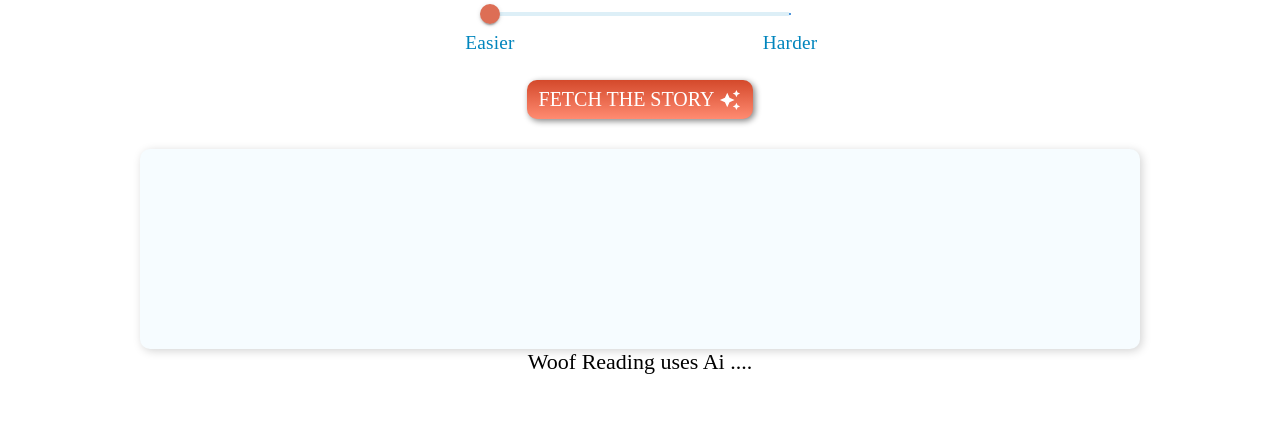
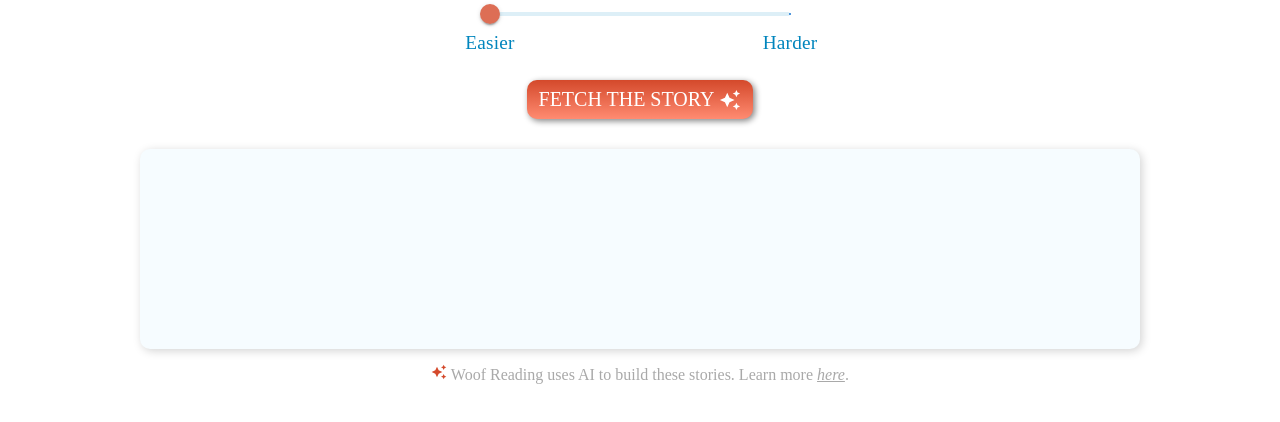
Before and after one commit to tedschu/WoofReading, a React app in the folder client/: page / in a window 1280 px wide. Shown: the part 218-640 px from the top of the page. Built offline with nearby package versions, Linux system fonts and the light colour scheme; no server answers; sample sign-in values are in the browser's storage; the HTML template or start-up script is replaced by a standard one.

Commit message:
updating style and disclaimer

```diff
--- a/client/src/components/GamePlay.jsx
+++ b/client/src/components/GamePlay.jsx
@@ -8,6 +8,8 @@ import AutoAwesomeIcon from "@mui/icons-material/AutoAwesome";
 import CircularColor from "./CircularColor";
 import PositionedPopper from "./PositionedPopper";
 import AutoStoriesIcon from "@mui/icons-material/AutoStories";
+import { Link } from "react-router-dom";
+import { useNavigate } from "react-router-dom";
 
 function GamePlay({
   sliderValue,
@@ -401,6 +403,7 @@ function GamePlay({
                     type="text"
                     placeholder="Your answer..."
                     name="answer_1"
+                    autoComplete="off"
                     value={storyResponseData.answer_1}
                     onChange={setFormValues}
                   />
@@ -426,6 +429,7 @@ function GamePlay({
                     type="text"
                     placeholder="Your answer..."
                     name="answer_2"
+                    autoComplete="off"
                     value={storyResponseData.answer_2}
                     onChange={setFormValues}
                   />
@@ -451,6 +455,7 @@ function GamePlay({
                     type="text"
                     placeholder="Your answer..."
                     name="answer_3"
+                    autoComplete="off"
                     value={storyResponseData.answer_3}
                     onChange={setFormValues}
                   />
@@ -491,7 +496,17 @@ function GamePlay({
           )}
           {errorText && <h3 style={{ color: "red" }}>{errorText}</h3>}
         </div>
-        Woof Reading uses Ai ....
+        <p className="ai-disclaimer">
+          {" "}
+          <AutoAwesomeIcon
+            style={{ fontSize: "16px", color: "#d4492b" }}
+          />{" "}
+          Woof Reading uses AI to build these stories. Learn more{" "}
+          <Link to={"/About"} className="ai-link">
+            here
+          </Link>
+          .
+        </p>
       </div>
     </>
   );
--- a/client/src/index.css
+++ b/client/src/index.css
@@ -541,6 +541,7 @@ nav {
   justify-content: center;
   align-items: center;
   padding: 20px 0 10px 0;
+  margin: 0px 4px;
   gap: 5px;
 }
 
@@ -555,6 +556,8 @@ nav {
   border: 2px solid #a6d5ea;
   border-radius: 10px;
   display: flex;
+  align-items: center;
+  justify-content: center;
   color: #d4492b;
 }
 
@@ -774,6 +777,19 @@ nav {
 .answerSubmit {
   display: flex;
   justify-content: center;
+}
+
+.ai-disclaimer {
+  font-size: 16px;
+  margin: 15px 0px;
+  color: darkgray;
+  text-align: center;
+}
+
+.ai-link {
+  font-style: italic;
+  color: inherit;
+  font-size: inherit;
 }
 
 /* Remove arrows for Chrome, Safari, Edge, Opera */
@@ -1099,7 +1115,7 @@ p {
   width: 100%;
   justify-content: center;
   align-items: center;
-  background-image: linear-gradient(#cb4527, #e38c3a);
+  background-image: linear-gradient(#04628a, #7dc2e0);
   padding: 10px;
   margin-bottom: 40px;
 }
--- a/client/src/pages/About.jsx
+++ b/client/src/pages/About.jsx
@@ -27,13 +27,29 @@ function About({ isLoggedIn }) {
 
         <div className="aboutContentContainer">
           <h2>The backstory</h2>
-          <p>...</p>
+          <p>
+            As with{" "}
+            <Link style={{ color: "inherit" }} to={"woofmath.com/about"}>
+              Woof Math
+            </Link>
+            , this project was inspired by
+          </p>
 
           <p>Ted Schuster</p>
           <p>Founder and developer, Woof Learning</p>
           <p>Built in Illinois</p>
           <p>WoofLearning@gmail.com</p>
         </div>
+
+        <div className="aboutContentContainer">
+          <h2>
+            Woof Reading uses AI (artificial intelligence) to generate stories
+          </h2>
+          <p>What? </p>
+          <p>Why? </p>
+          <p>How? </p>
+        </div>
+
         <div className="aboutContentContainer">
           <h2>Privacy policy</h2>
           <p>
```
Also changed, not shown: 1 other file (tests, documents, lock files or other folders).
